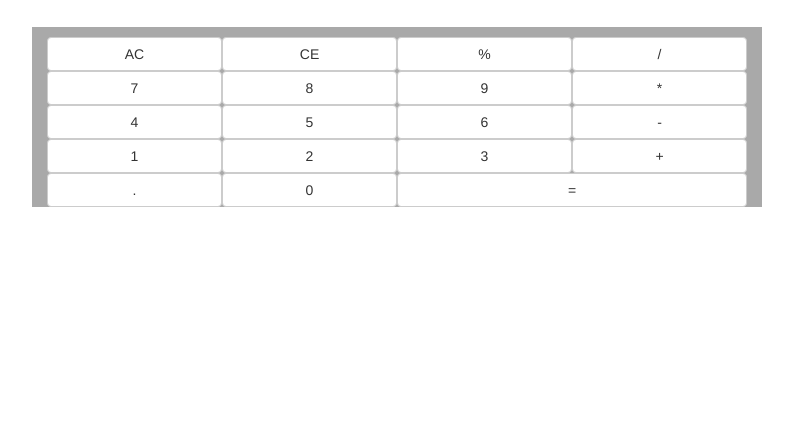
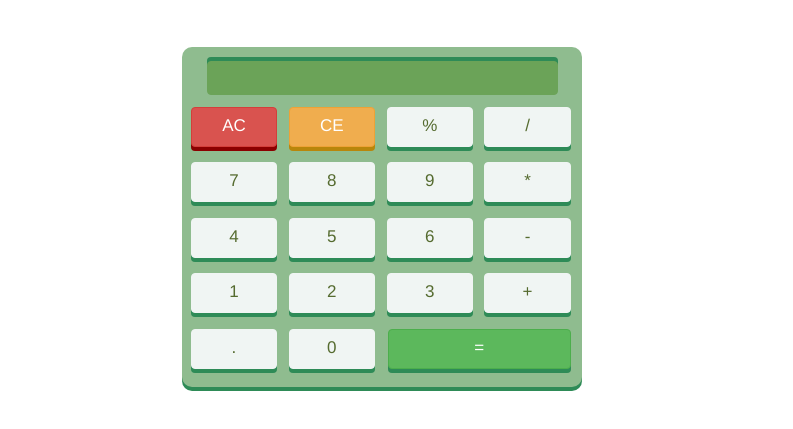
Before and after one commit to thomas-duval/FCC-JavaScript-Calculator, a website: page app/index.html in a window 1280 px wide. Shown: the part 83-512 px from the top of the page, without its empty margins (258-1051 px from the left). Drawn offline with nearby package versions, Linux system fonts and the light colour scheme; files that its build step writes are made by us from their sources.

Commit message:
Add calculator design

```diff
--- a/app/index.html
+++ b/app/index.html
@@ -33,28 +33,27 @@
             <h3 class="text-muted">FCC JavaScript Calculator</h3>
         </div>
 
-        <div id="calculator" class="container">
-            <p id="displayer"></p>
-            <div id="AC" class="btn btn-default col-xs-3">AC</div>
-            <div id="CE" class="btn btn-default col-xs-3">CE</div>
-            <div id="percentage" class="btn btn-default col-xs-3">%</div>
-            <div id="divide" class="btn btn-default col-xs-3">/</div>
-            <div id="seven" class="btn btn-default col-xs-3">7</div>
-            <div id="eight" class="btn btn-default col-xs-3">8</div>
-            <div id="nine" class="btn btn-default col-xs-3">9</div>
-            <div id="multiply" class="btn btn-default col-xs-3">*</div>
-            <div id="four" class="btn btn-default col-xs-3">4</div>
-            <div id="five" class="btn btn-default col-xs-3">5</div>
-            <div id="six" class="btn btn-default col-xs-3">6</div>
-            <div id="minus" class="btn btn-default col-xs-3">-</div>
-            <div id="one" class="btn btn-default col-xs-3">1</div>
-            <div id="two" class="btn btn-default col-xs-3">2</div>
-            <div id="three" class="btn btn-default col-xs-3">3</div>
-            <div id="plus" class="btn btn-default col-xs-3">+</div>
-            <div id="point" class="btn btn-default col-xs-3">.</div>
-            <div id="zero" class="btn btn-default col-xs-3">0</div>
-            <div id="equal" class="btn btn-default col-xs-6">=</div>
-            <p></p>
+        <div id="calculator">
+            <p id="displayer" class="form-control" readonly></p>
+            <div id="AC" class="btn btn-danger">AC</div>
+            <div id="CE" class="btn btn-warning">CE</div>
+            <div id="percentage" class="btn btn-default">%</div>
+            <div id="divide" class="btn btn-default">/</div>
+            <div id="seven" class="btn btn-default">7</div>
+            <div id="eight" class="btn btn-default">8</div>
+            <div id="nine" class="btn btn-default">9</div>
+            <div id="multiply" class="btn btn-default">*</div>
+            <div id="four" class="btn btn-default">4</div>
+            <div id="five" class="btn btn-default">5</div>
+            <div id="six" class="btn btn-default">6</div>
+            <div id="minus" class="btn btn-default">-</div>
+            <div id="one" class="btn btn-default">1</div>
+            <div id="two" class="btn btn-default">2</div>
+            <div id="three" class="btn btn-default">3</div>
+            <div id="plus" class="btn btn-default">+</div>
+            <div id="dot" class="btn btn-default">.</div>
+            <div id="zero" class="btn btn-default">0</div>
+            <div id="equal" class="btn btn-success">=</div>
         </div>
 
         <!-- build:js(.) scripts/vendor.js -->
--- a/app/scripts/main.js
+++ b/app/scripts/main.js
@@ -46,6 +46,14 @@ $(document).ready(function () {
         calculation.push(9);
         display()
     });
+    $('#zero').click(function () {
+        calculation.push(0);
+        display()
+    });
+    $('#dot').click(function () {
+        calculation.push(".");
+        display()
+    });
     $('#AC').click(function () {
         calculation = [];
         display()
--- a/app/styles/calculator.css
+++ b/app/styles/calculator.css
@@ -1,3 +1,44 @@
 #calculator {
-    background: darkgray;
+    background: darkseagreen;
+    width: 400px;
+    height: auto;
+    margin: 50px auto;
+    padding: 10px 5px;
+    box-shadow: 0px 4px seagreen;
+    border-radius: 10px;
 }
+#displayer {
+    background: #6BA358;
+    border-color: #6BA358;
+    font-size: 18px;
+    letter-spacing: 2px;
+    text-align: right;
+    margin: 1% 5%;
+    width: 90%;
+    box-shadow: 0px -4px seagreen;
+}
+.btn {
+    width: 22.1%;
+    height: 40px;
+    margin: 2% 1%;
+    box-shadow: 0px 4px seagreen;
+    vertical-align: middle;
+    font-style: bold;
+    font-size: 17px;
+}
+.btn-danger {
+    box-shadow: 0px 4px darkred;
+}
+.btn-warning {
+    box-shadow: 0px 4px darkgoldenrod;
+}
+.btn-default {
+    border-color: #F0F5F3;
+    background: #F0F5F3;
+    box-shadow: 0px 4px seagreen;
+    color: darkolivegreen;
+}
+#equal {
+    width: 47%;
+    margin: auto 1.25%;
+}
```
